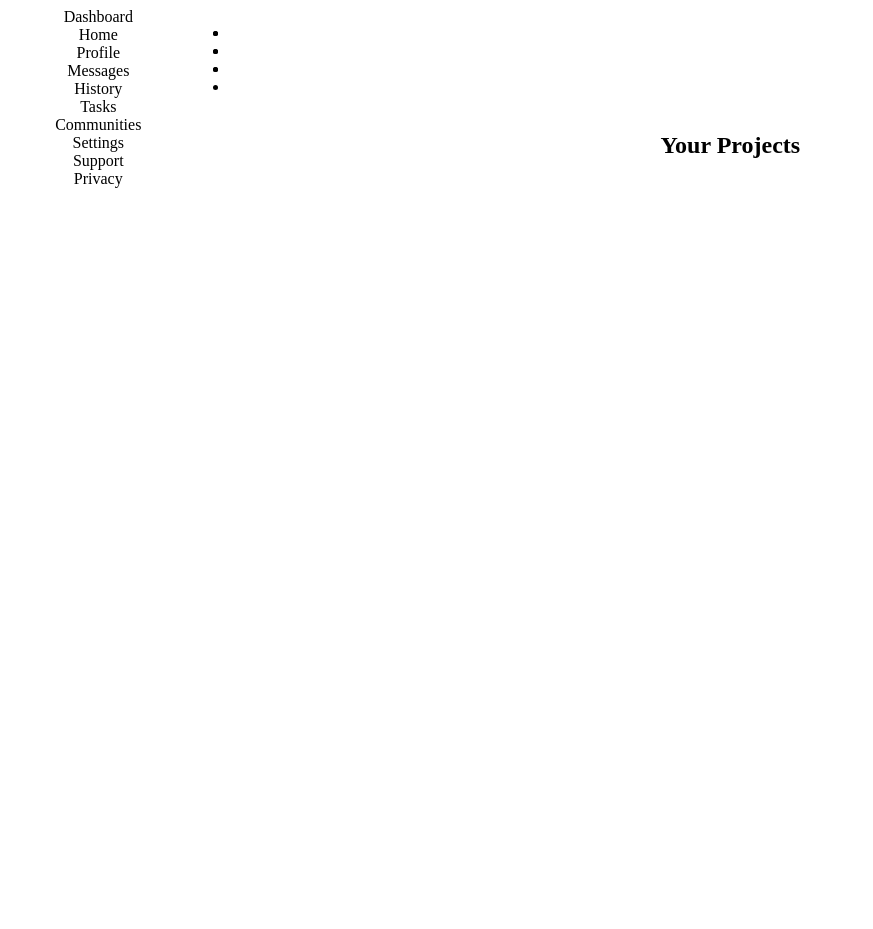
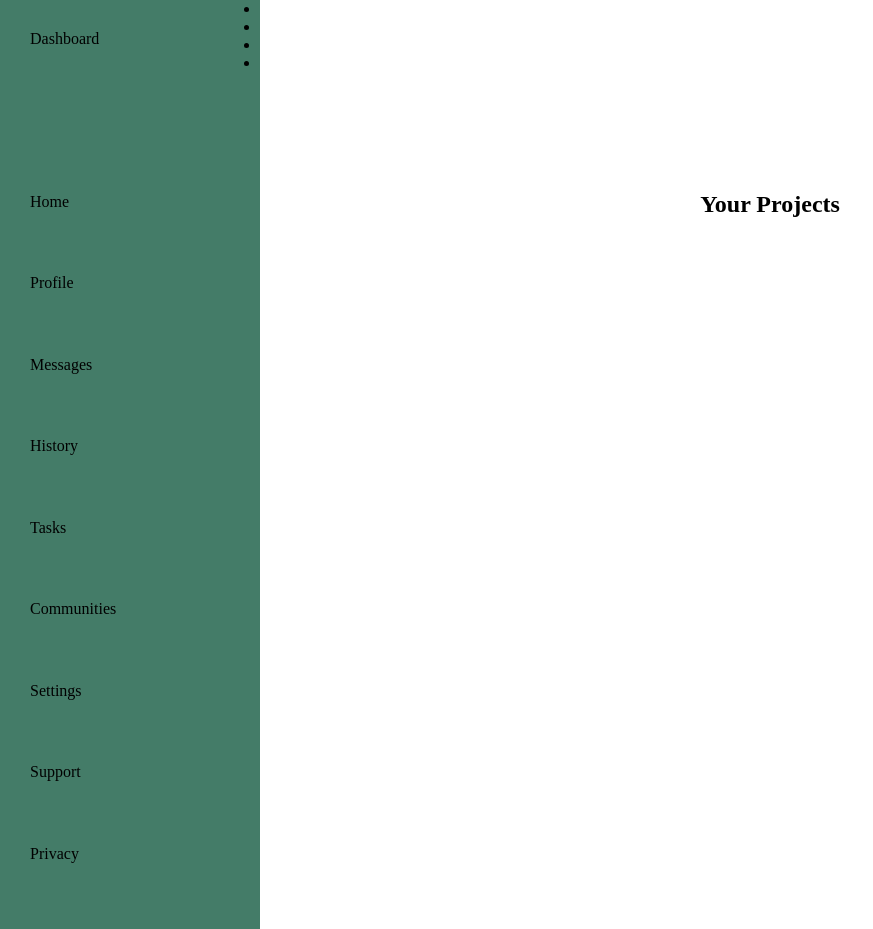
Before and after one commit to tayloramm13/dashboard-project, a plain HTML site: page index.html in a window 1280 px wide. Shown: the top 929 px of the page, without its empty margins (0-873 px from the left). Before the commit the page ends 800 px from the top, so only its background shows below. Drawn offline with Linux system fonts and the light colour scheme.

Commit message:
Space grid items out

```diff
--- a/style.css
+++ b/style.css
@@ -1,28 +1,46 @@
+* {
+    margin: 0;
+    padding: 0;
+}
+
 .container {
     text-align: center;
     display: grid;
     grid-template-columns: 1fr 6fr;
-   grid-template-rows: 1fr 1fr 3fr;
+    grid-template-rows: 1fr 1fr 3fr;
 }
 
+
+
+
 .sidebar {
+    background-color: rgb(68, 124, 104);
+    height: 70vw;
+    width: 200px;
+    text-align: left;
+    padding: 30px;
     grid-column: 1 / 2;
     grid-row: 1 / 4;
+    display: grid;
+    grid-template-rows: 2fr repeat(6, 1fr) repeat(3, 1fr);
 }
+
+
 
 .header {
     grid-column: 2 / 3;
     grid-row: 1 / 2;
-
+    background-color: ;
 }
 
 .nav {
     grid-column: 2 / 3;
     grid-row: 1 / 2;
-
+    background-color: ;
 }
 
 .projects {
     grid-column: 2 / 3;
     grid-row: 2 / 4;
+    background-color: ;
 }
```
